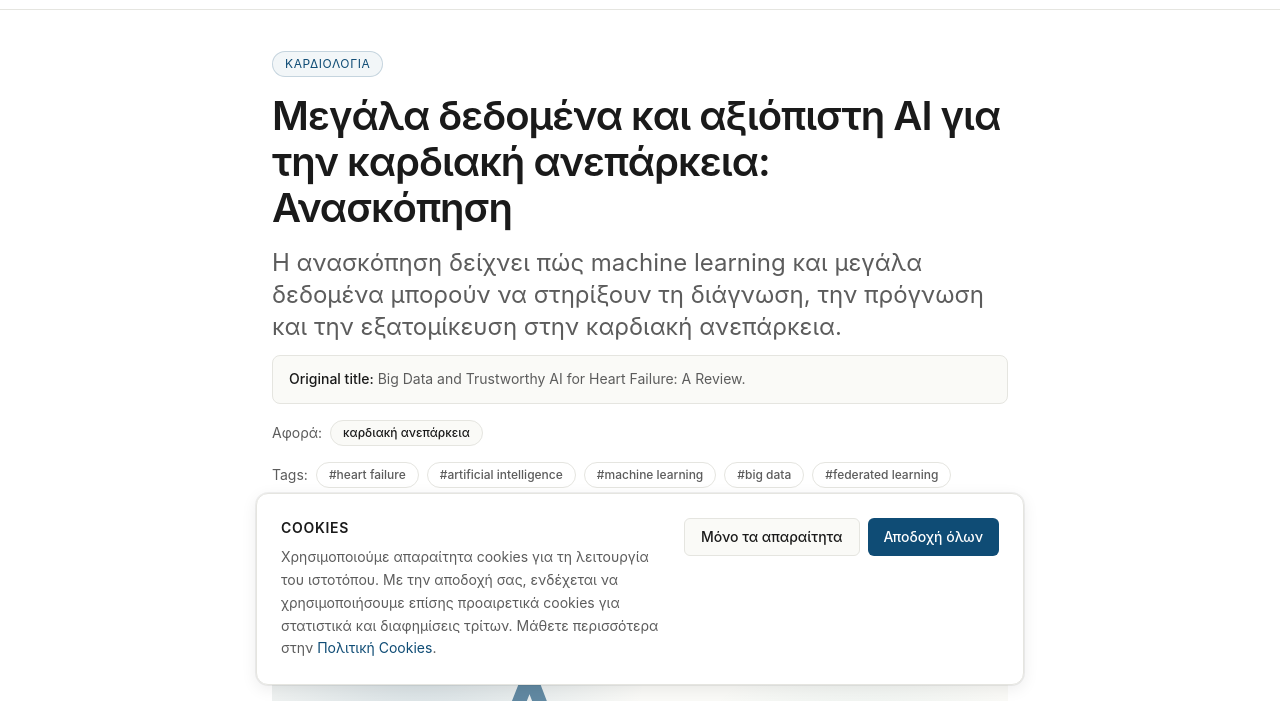
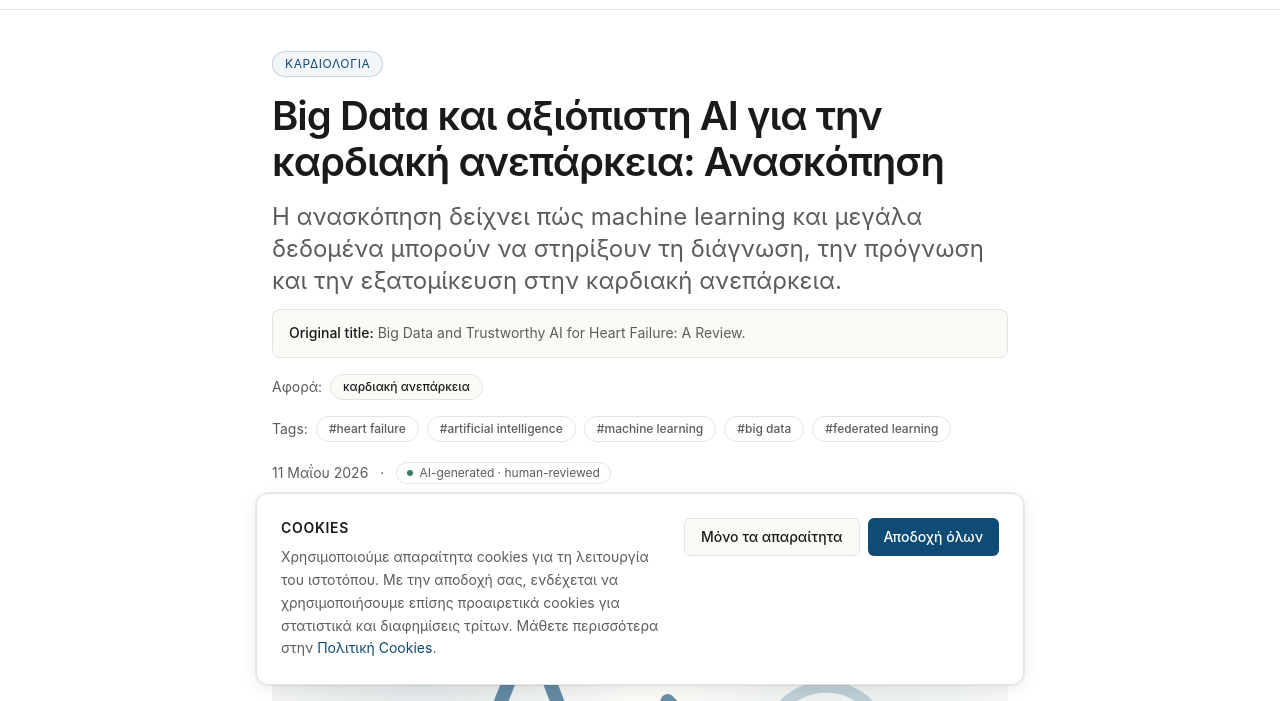
Before and after one commit to markware-aws/aimedical, an Astro site in the folder fe/: page /articles/2026/megala-dedomena-kai-axiopisti-ai-gia-tin-kardiaki-aneparkeia-anaskopisi in a window 1280 px wide. Shown: the part 99-800 px from the top of the page. Built offline with nearby package versions, Linux system fonts and the light colour scheme; Astro itself is replaced by a stand-in of ours; a web font is replaced by a local one.

Commit message:
Update megala-dedomena-kai-axiopisti-ai-gia-tin-kardiaki-aneparkeia-anaskopisi.mdx

```diff
--- a/fe/src/content/articles/2026/megala-dedomena-kai-axiopisti-ai-gia-tin-kardiaki-aneparkeia-anaskopisi.mdx
+++ b/fe/src/content/articles/2026/megala-dedomena-kai-axiopisti-ai-gia-tin-kardiaki-aneparkeia-anaskopisi.mdx
@@ -1,5 +1,5 @@
 ---
-title: "Μεγάλα δεδομένα και αξιόπιστη AI για την καρδιακή ανεπάρκεια: Ανασκόπηση"
+title: "Big Data και αξιόπιστη AI για την καρδιακή ανεπάρκεια: Ανασκόπηση"
 originalTitle: "Big Data and Trustworthy AI for Heart Failure: A Review."
 subtitle: "Η ανασκόπηση δείχνει πώς machine learning και μεγάλα δεδομένα μπορούν να στηρίξουν τη διάγνωση, την πρόγνωση και την εξατομίκευση στην καρδιακή ανεπάρκεια."
 date: "2026-05-11"
```
